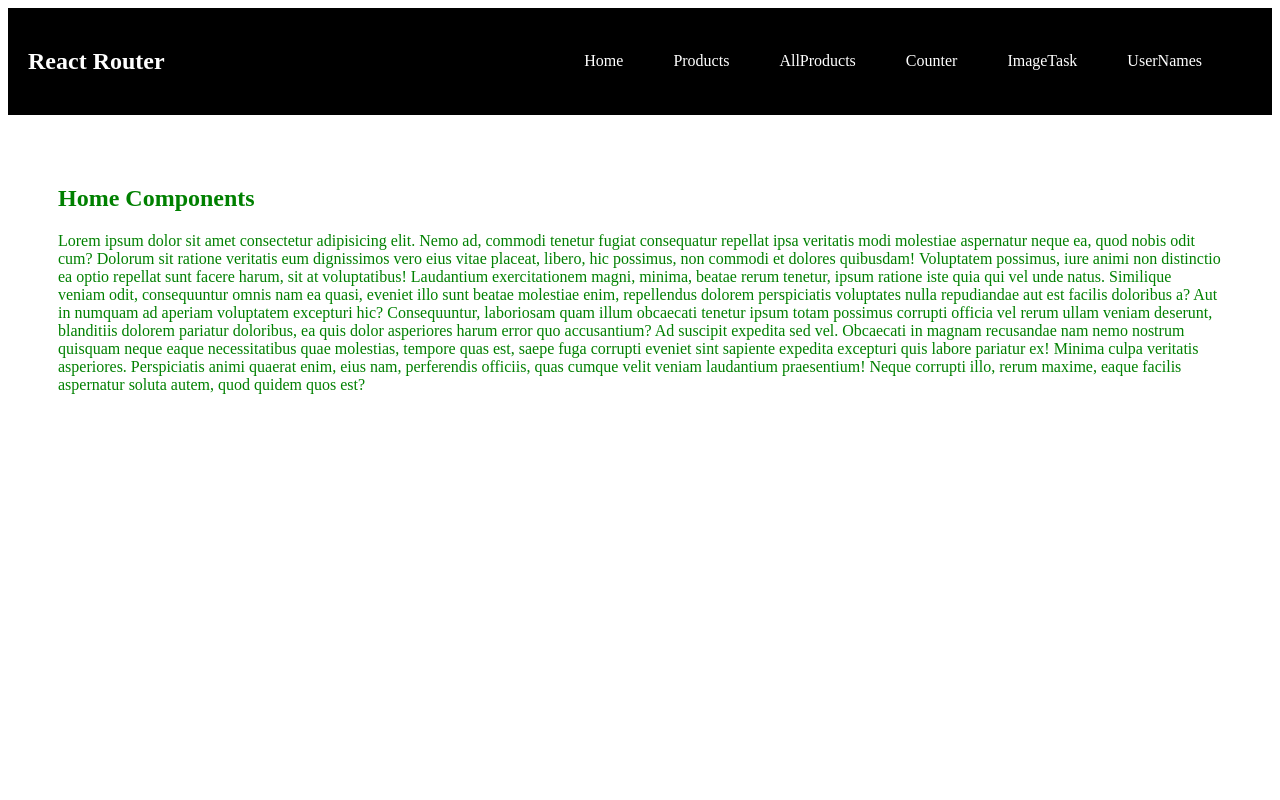
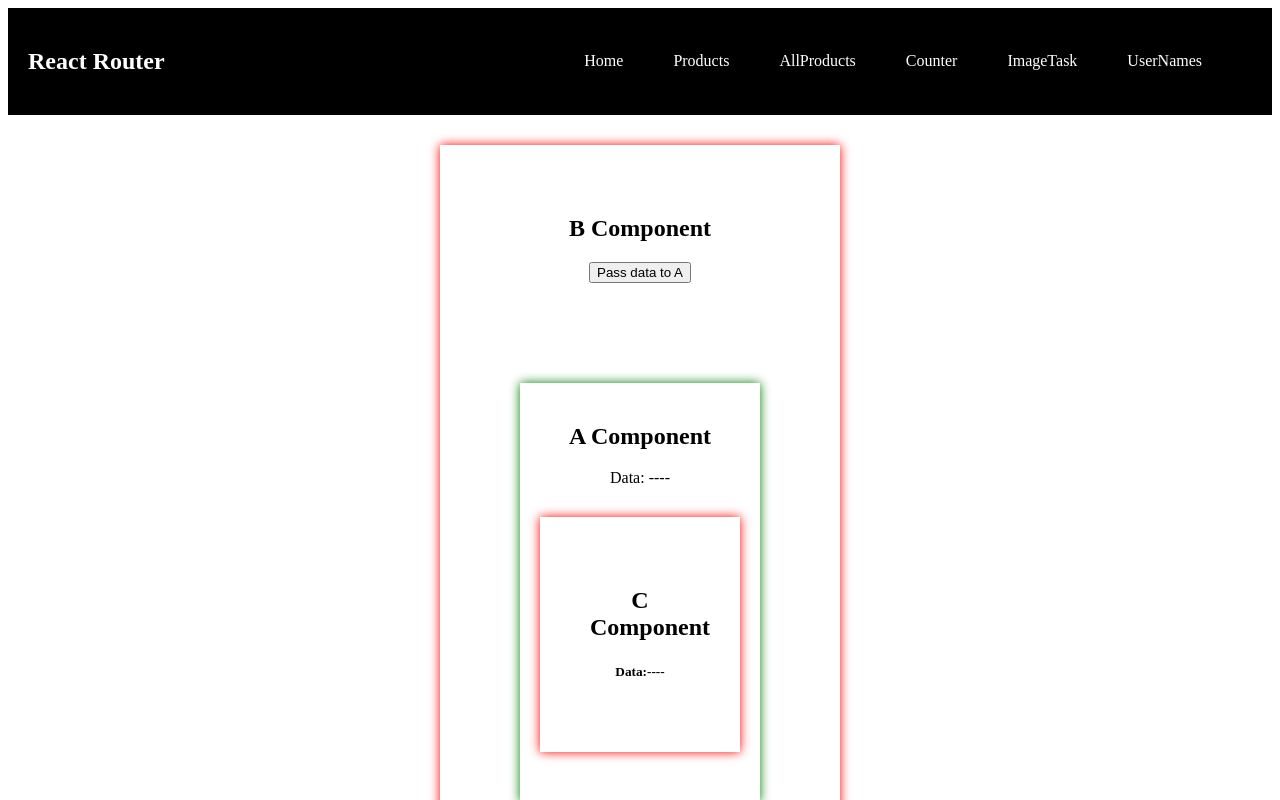
Before and after one commit to raguraman6066/basic-react-pro, a React (Vite) app: page / in a window 1280 px wide. Shown: the top 800 px of the page. Built offline with nearby package versions, Linux system fonts and the light colour scheme.

Commit message:
added parent child data passing

```diff
--- a/src/App.jsx
+++ b/src/App.jsx
@@ -12,13 +12,16 @@ import { Mens } from "./components/products/categories/mens/Mens";
 import { PageNotFound } from "./components/pagenotfound/PageNotFound";
 import { AllProducts } from "./components/allproducts/AllProducts";
 import { UserNames } from "./components/user-names/UserNames";
+import { A } from "./components/parent-child/A";
+import { B } from "./components/parent-child/B";
 
 function App() {
   return (
     <div className="app">
       <Nav />
+
       <Routes>
-        <Route path={"/"} element={<Home />} />
+        <Route path={"/"} element={<B />} />
         <Route path={"/products"} element={<Products />}>
           <Route path={"electronics"} element={<Electronics />} />
           <Route path={"jewellery"} element={<Jewelries />} />
--- /dev/null
+++ b/src/components/parent-child/A.jsx
@@ -0,0 +1,19 @@
+import React from "react";
+import { C } from "./C";
+const asytle = {
+  width: "200px",
+  boxShadow: "0 0 10px green",
+  textAlign: "center",
+  margin: "100px auto",
+  padding: "20px",
+};
+
+export const A = ({ info }) => {
+  return (
+    <div style={asytle}>
+      <h2>A Component</h2>
+      <p>Data: {info} </p>
+      <C data={info} />
+    </div>
+  );
+};
--- /dev/null
+++ b/src/components/parent-child/B.jsx
@@ -0,0 +1,24 @@
+import React, { useState } from "react";
+import { A } from "./A";
+
+const bsytle = {
+  width: "300px",
+  boxShadow: "0 0 10px red",
+  textAlign: "center",
+  margin: "30px auto",
+  padding: "50px",
+};
+
+export const B = () => {
+  let [state, setState] = useState("----");
+  function btnClick() {
+    setState("Hello");
+  }
+  return (
+    <div style={bsytle}>
+      <h2>B Component</h2>
+      <button onClick={btnClick}>Pass data to A</button>
+      <A info={state} />
+    </div>
+  );
+};
--- /dev/null
+++ b/src/components/parent-child/C.jsx
@@ -0,0 +1,16 @@
+import React from "react";
+const csytle = {
+  width: "100px",
+  boxShadow: "0 0 10px red",
+  textAlign: "center",
+  margin: "30px auto",
+  padding: "50px",
+};
+export const C = ({ data }) => {
+  return (
+    <div style={csytle}>
+      <h2>C Component</h2>
+      <h5>Data:{data}</h5>
+    </div>
+  );
+};
```
